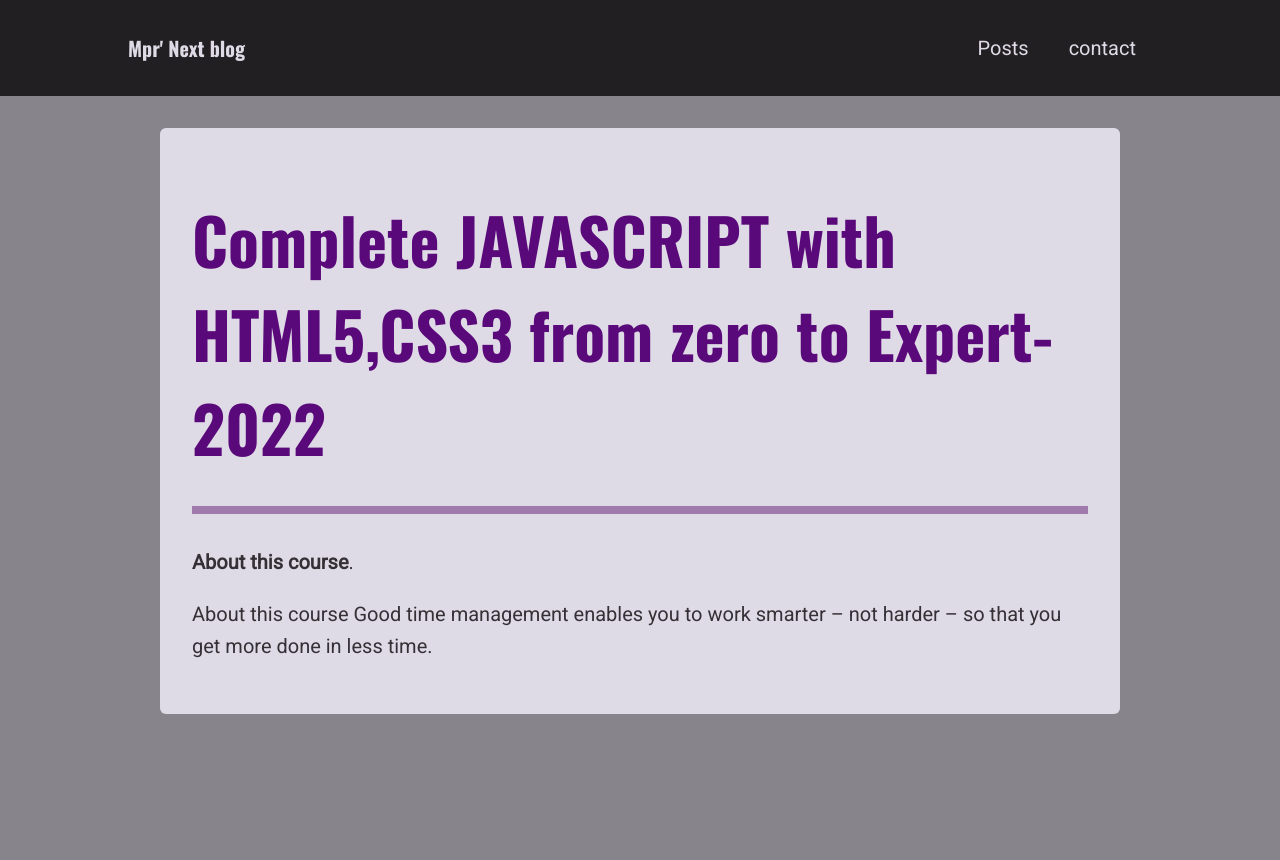
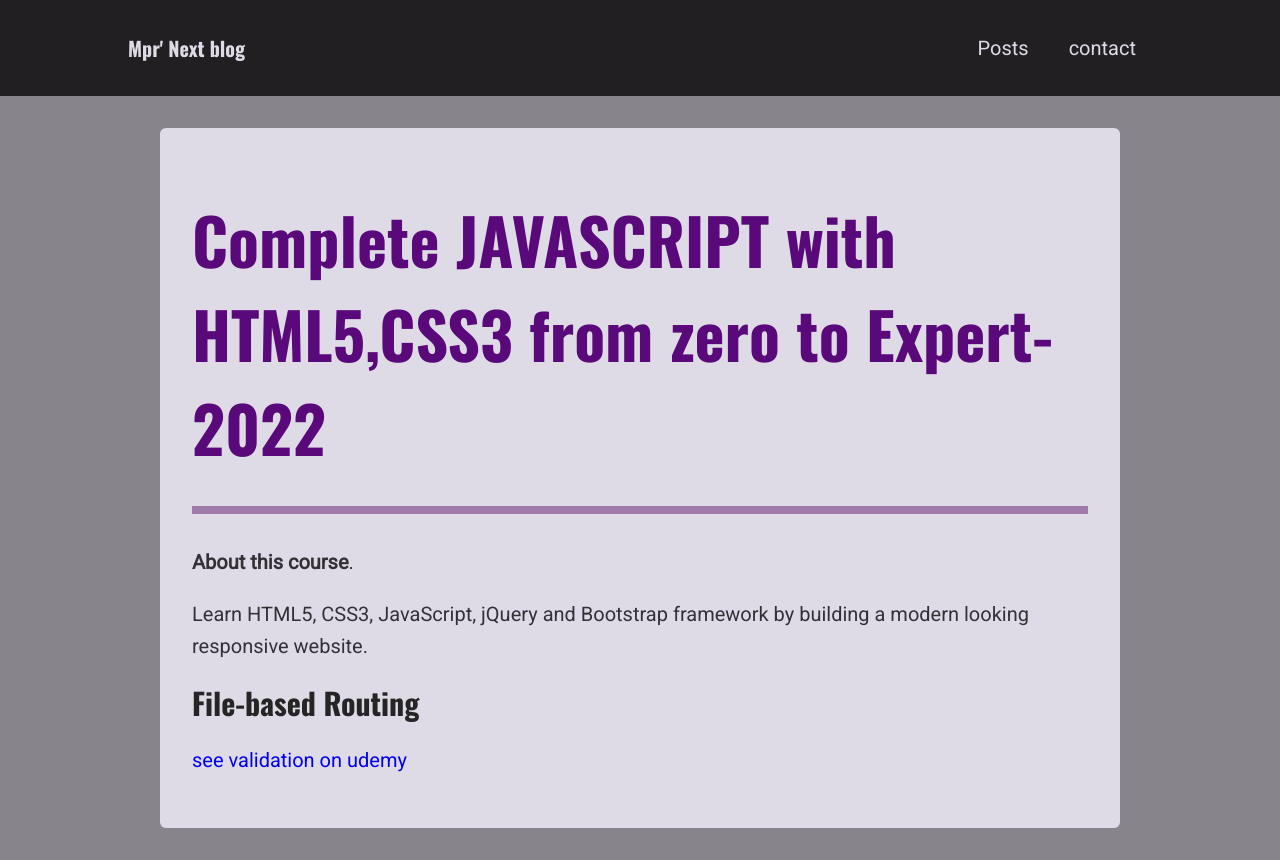
Before and after one commit to amirhosseinmpr/MPR-blog, a Next.js app: page /posts/Complete-JAVASCRIPT-with-HTML5-CSS3-from-zero-to-Expert-2022 in a window 1280 px wide. Before the commit the page ends 800 px from the top, so only its background shows below. Built offline with nearby package versions, Linux system fonts and the light colour scheme.

Commit message:
posts page Ready

```diff
--- a/components/posts/post-detail/post-content.js
+++ b/components/posts/post-detail/post-content.js
@@ -1,4 +1,6 @@
 import Image from 'next/image';
+import { Prism as SyntaxHighlighter } from 'react-syntax-highlighter';
+import { atomDark } from 'react-syntax-highlighter/dist/cjs/styles/prism';
 import ReactMarkdown from 'react-markdown';
 import PostHeader from './post-header';
 import classes from './post-content.module.css';
@@ -8,10 +10,42 @@ function PostContent(props) {
 
   const imagePath = `/images/posts/${post.slug}/${post.image}`;
 
+  const custmrendered = {
+    Paragraph(Paragraph) {
+      const { node } = Paragraph;
+
+      if (node.children[0].type === 'image') {
+        const image = node.children[0];
+
+        return (
+          <div className={classes.image}>
+            <Image
+              src={`/images/posts/${post.slug}/${image.url}`}
+              alt={image.alt}
+              width={600}
+              height={300}
+            />
+          </div>
+        );
+      }
+      return <p>{Paragraph.children}</p>;
+    },
+    code(code) {
+      const { language, value } = code;
+      return (
+        <SyntaxHighlighter
+          style={atomDark}
+          language={language}
+          children={value}
+        />
+      );
+    },
+  };
+
   return (
     <article className={classes.content}>
       <PostHeader title={post.title} image={imagePath} />
-      <ReactMarkdown>{post.content}</ReactMarkdown>
+      <ReactMarkdown renderers={custmrendered}>{post.content}</ReactMarkdown>
     </article>
   );
 }
--- a/components/posts/post-detail/post-content.module.css
+++ b/components/posts/post-detail/post-content.module.css
@@ -12,7 +12,9 @@
 .content p {
   color: var(--color-grey-800);
 }
-
+.content img{
+  max-width: 600px;
+}
 .content .image {
   margin: var(--size-4) auto;
   width: 100%;
--- a/package.json
+++ b/package.json
@@ -13,6 +13,7 @@
     "react": "17.0.2",
     "react-dom": "17.0.2",
     "react-markdown": "^8.0.0",
+    "react-syntax-highlighter": "^15.4.5",
     "react-tsparticles": "^1.39.0"
   },
   "devDependencies": {
--- a/posts/Complete-JAVASCRIPT-with-HTML5-CSS3-from-zero-to-Expert-2022.md
+++ b/posts/Complete-JAVASCRIPT-with-HTML5-CSS3-from-zero-to-Expert-2022.md
@@ -9,5 +9,7 @@ isFeatured: true
 
  **About this course**.
 
-About this course
-Good time management enables you to work smarter – not harder – so that you get more done in less time.
+Learn HTML5, CSS3, JavaScript, jQuery and Bootstrap framework by building a modern looking responsive website.
+## File-based Routing
+
+[see validation on udemy](https://www.udemy.com/certificate/UC-b21d3f2c-9ea2-4757-a5ab-431796c0e8e0/)
```
Also changed, not shown: posts/The-Complete-Git-Course-Basics-to-Advanced-(2021).md (+1 -3 lines), posts/The-Complete-ReactJs-Course-Basics-to-Advanced-(2021).md (+2 -0 lines), posts/getting-started-with-nextjs.md (+1 -3 lines), posts/optimize-your-Time-for-SUCCESS-Time.md (+1 -0 lines), 1 other file (tests, documents, lock files or other folders).
